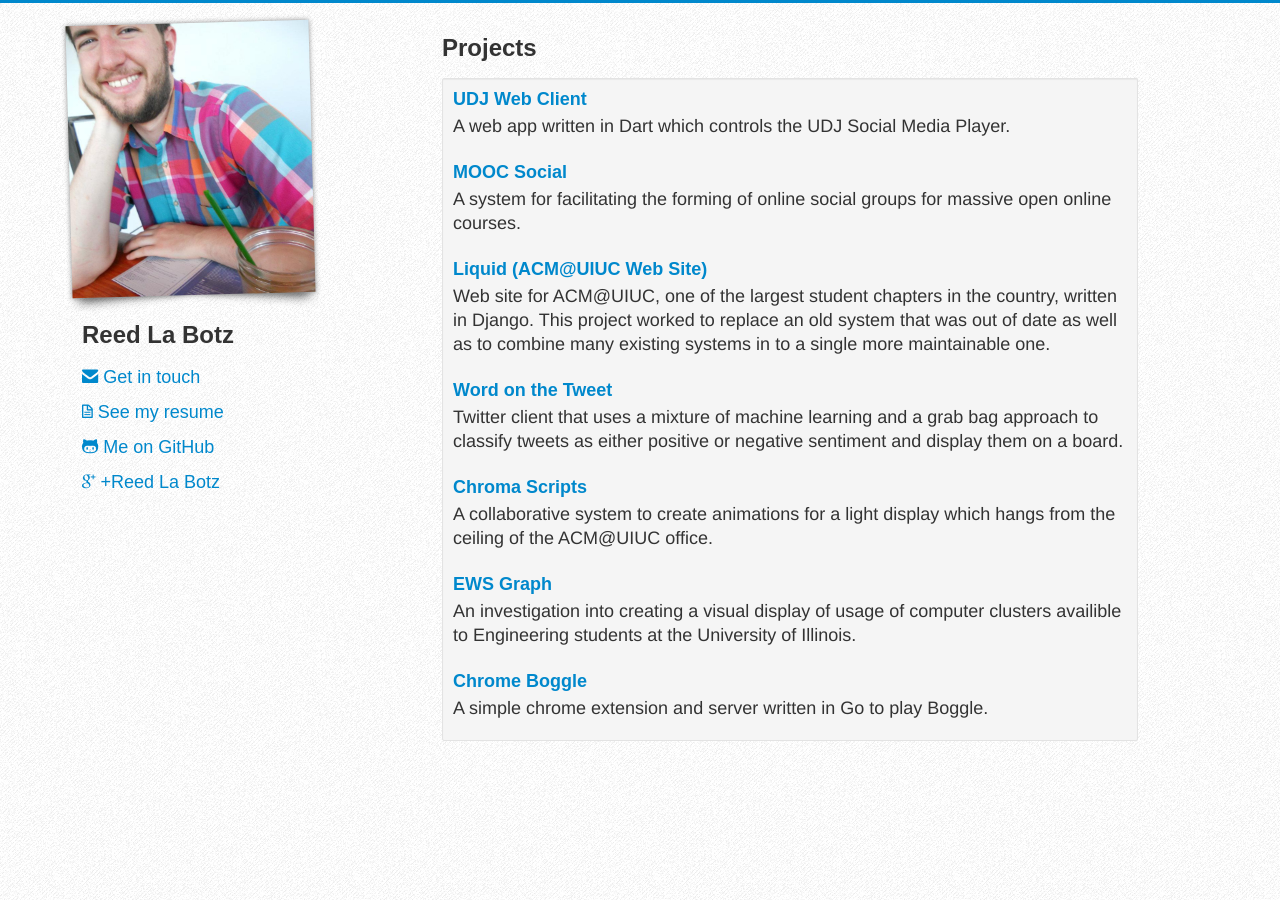
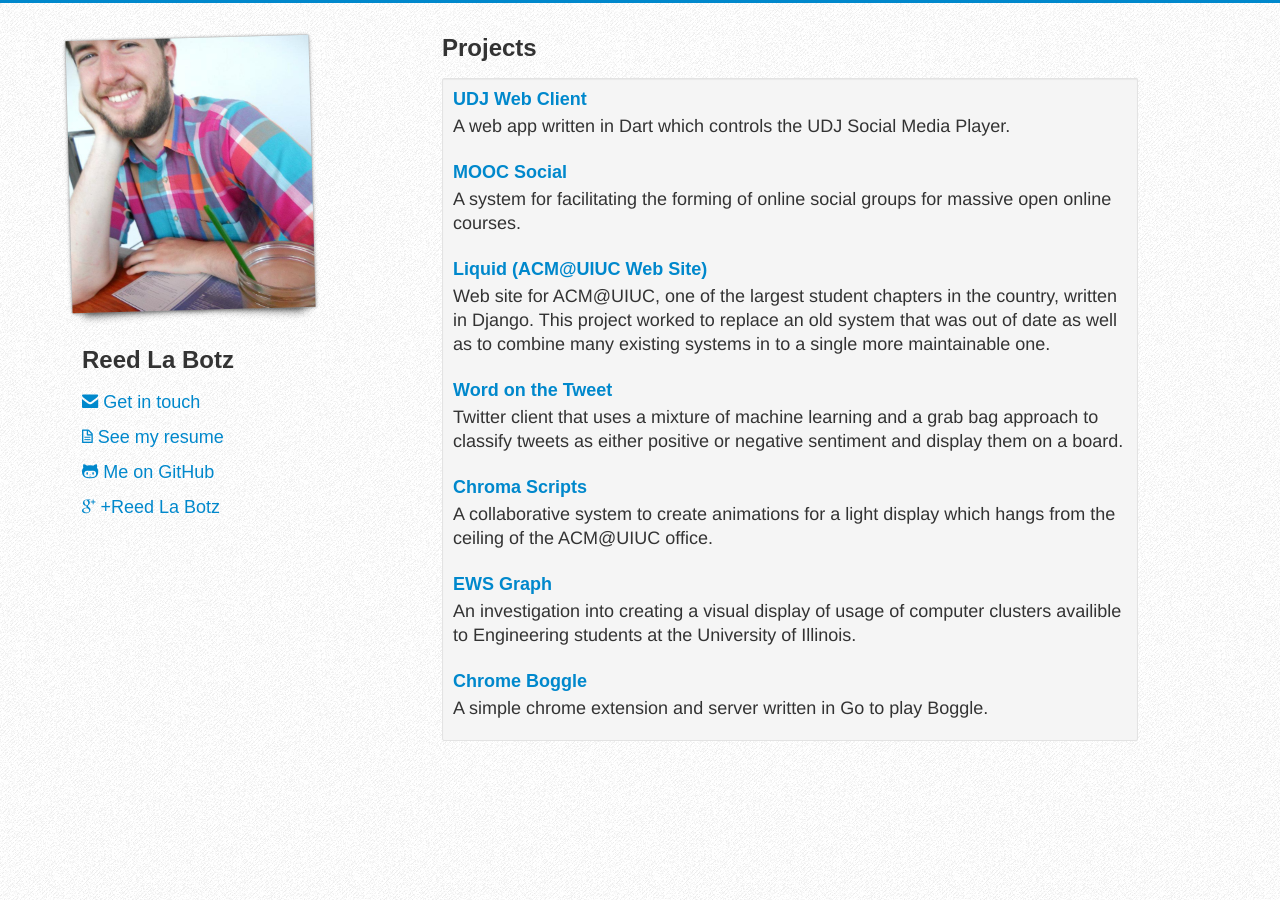
Before and after one commit to reedlabotz/reedlabotz.github.com, a Jekyll site: the page built from index.html, in a window 1280 px wide. Built offline with Jekyll 4.4.1, drawn with Linux system fonts in a browser that asks for light colours; some web fonts are replaced; Markdown is read by kramdown in place of the engine named in the settings.

Commit message:
slight change to profile style

```diff
--- a/_includes/header.html
+++ b/_includes/header.html
@@ -26,6 +26,7 @@
       <div class="row">
         <div class="span3 sidebar">
           <div class="profile"><img src="img/profile.jpg"></div>
+          <div class="clearfix"></div>
           <div class="contact-info">
             <h3>Reed La Botz</h3>
             <p>
--- a/css/master.css
+++ b/css/master.css
@@ -45,54 +45,90 @@
 }
 
 /* Profile style */
-/* http://www.sitepoint.com/pure-css3-paper-curl/ */
 .profile
 {
-   position: relative;
+   margin: 20px 5% 20px 5%;
    width: 90%;
-   padding: 5px;
-   margin: 0 auto;
-   /* for firefox, safari, chrome, etc. */
    -webkit-transform: rotate(-1.5deg);
    -moz-transform: rotate(-1.5deg);
-   margin-bottom: 15px;
+}
 
 
+.profile img{
+   -moz-box-shadow: 0 0 2px #888;
+   -webkit-box-shadow: 0 0 2px#888;
+   box-shadow: 0 0 2px #888;
+   background: #888;
+}
+/* Shared styles */
+
+
+.profile > :first-child:before {
+   content:"";
+   position:absolute;
+   z-index:-1;
+   top:0;
+   bottom:0;
+   left:0;
+   right:0;
+   background:#fff;
+   -webkit-box-shadow:0 1px 4px rgba(0, 0, 0, 0.3), 0 0 40px rgba(0, 0, 0, 0.1) inset;
+      -moz-box-shadow:0 1px 4px rgba(0, 0, 0, 0.3), 0 0 40px rgba(0, 0, 0, 0.1) inset;
+           box-shadow:0 1px 4px rgba(0, 0, 0, 0.3), 0 0 40px rgba(0, 0, 0, 0.1) inset;
 }
 
-.profile img{
-   -moz-box-shadow: 0 0 5px #888;
-   -webkit-box-shadow: 0 0 5px#888;
-   box-shadow: 0 0 5px #888;
-   background: #888;
+.profile{
+   position:relative;
+   float:left;
+   background:#fff;
+   -webkit-box-shadow:0 1px 4px rgba(0, 0, 0, 0.3), 0 0 40px rgba(0, 0, 0, 0.1) inset;
+      -moz-box-shadow:0 1px 4px rgba(0, 0, 0, 0.3), 0 0 40px rgba(0, 0, 0, 0.1) inset;
+           box-shadow:0 1px 4px rgba(0, 0, 0, 0.3), 0 0 40px rgba(0, 0, 0, 0.1) inset;
 }
 
-.profile:before, .profile:after
-{
-   position: absolute;
-   width: 40%;
-   height: 10px;
-   content: ' ';
-   left: 12px;
-   bottom: 12px;
-   background: transparent;
-   -webkit-transform: skew(-5deg) rotate(-5deg);
-   -moz-transform: skew(-5deg) rotate(-5deg);
-   -ms-transform: skew(-5deg) rotate(-5deg);
-   -o-transform: skew(-5deg) rotate(-5deg);
-   transform: skew(-5deg) rotate(-5deg);
-   -webkit-box-shadow: 0 6px 12px rgba(0, 0, 0, 0.9);
-   -moz-box-shadow: 0 6px 12px rgba(0, 0, 0, 0.9);
-   box-shadow: 0 6px 12px rgba(0, 0, 0, 0.9);
-   z-index: -1;
+.profile:before,
+.profile:after {
+   content:"";
+   position:absolute;
+   z-index:-2;
 }
-.profile:after
-{
-   left: auto;
-   right: 12px;
-   -webkit-transform: skew(5deg) rotate(5deg);
-   -moz-transform: skew(5deg) rotate(5deg);
-   -ms-transform: skew(5deg) rotate(5deg);
-   -o-transform: skew(5deg) rotate(5deg);
-   transform: skew(5deg) rotate(5deg);
+
+.profile p {
+   font-size:16px;
+   font-weight:bold;
 }
+
+/* Lifted corners */
+
+.profile {
+   -moz-border-radius:4px;
+        border-radius:4px;
+}
+
+.profile:before,
+.profile:after {
+   bottom:15px;
+   left:10px;
+   width:50%;
+   height:20%;
+   max-width:300px;
+   max-height:100px;
+   -webkit-box-shadow:0 15px 10px rgba(0, 0, 0, 0.7);
+      -moz-box-shadow:0 15px 10px rgba(0, 0, 0, 0.7);
+           box-shadow:0 15px 10px rgba(0, 0, 0, 0.7);
+   -webkit-transform:rotate(-3deg);
+      -moz-transform:rotate(-3deg);
+       -ms-transform:rotate(-3deg);
+        -o-transform:rotate(-3deg);
+           transform:rotate(-3deg);
+}
+
+.profile:after {
+   right:10px;
+   left:auto;
+   -webkit-transform:rotate(3deg);
+      -moz-transform:rotate(3deg);
+       -ms-transform:rotate(3deg);
+        -o-transform:rotate(3deg);
+           transform:rotate(3deg);
+}
```
